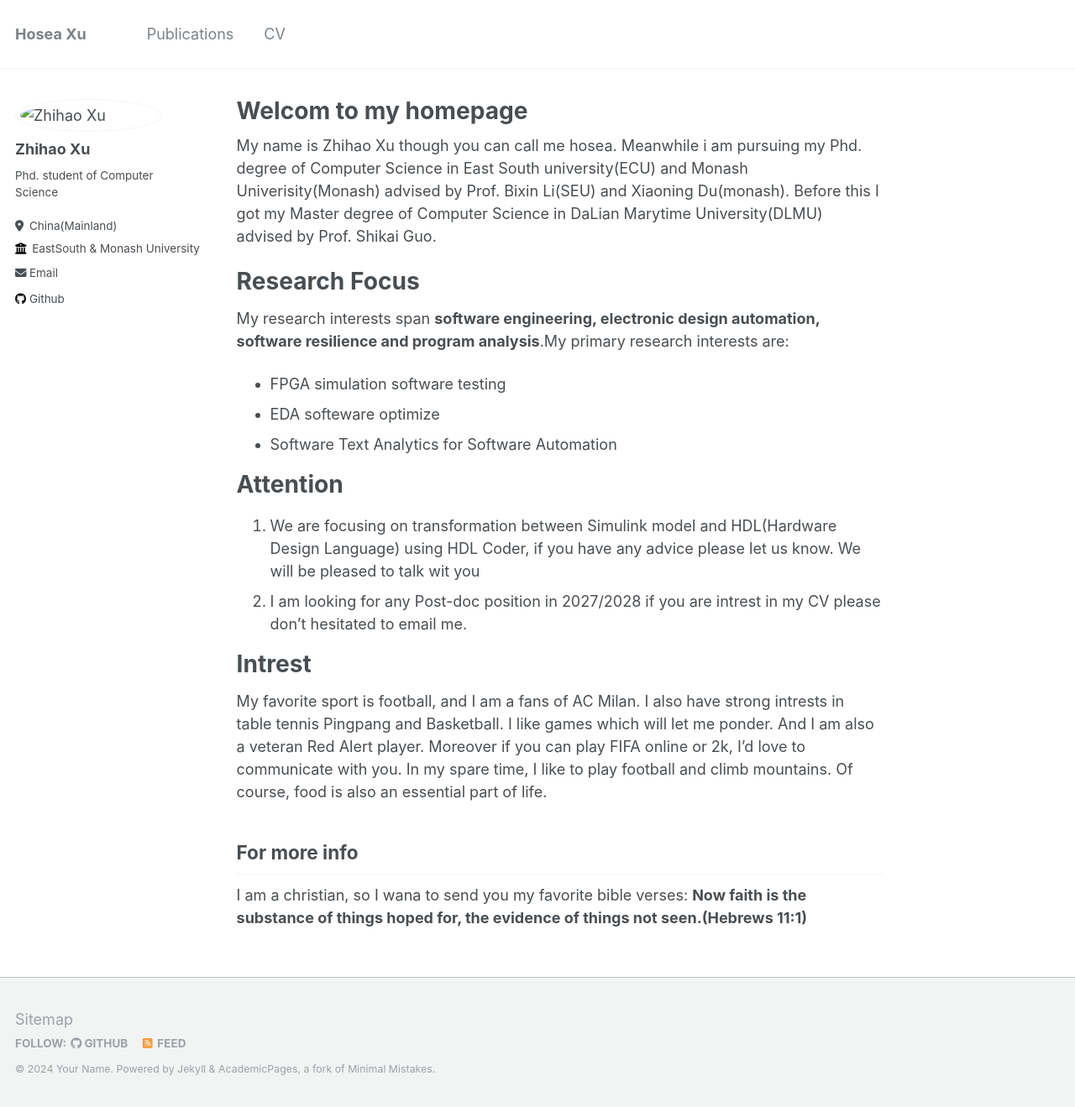
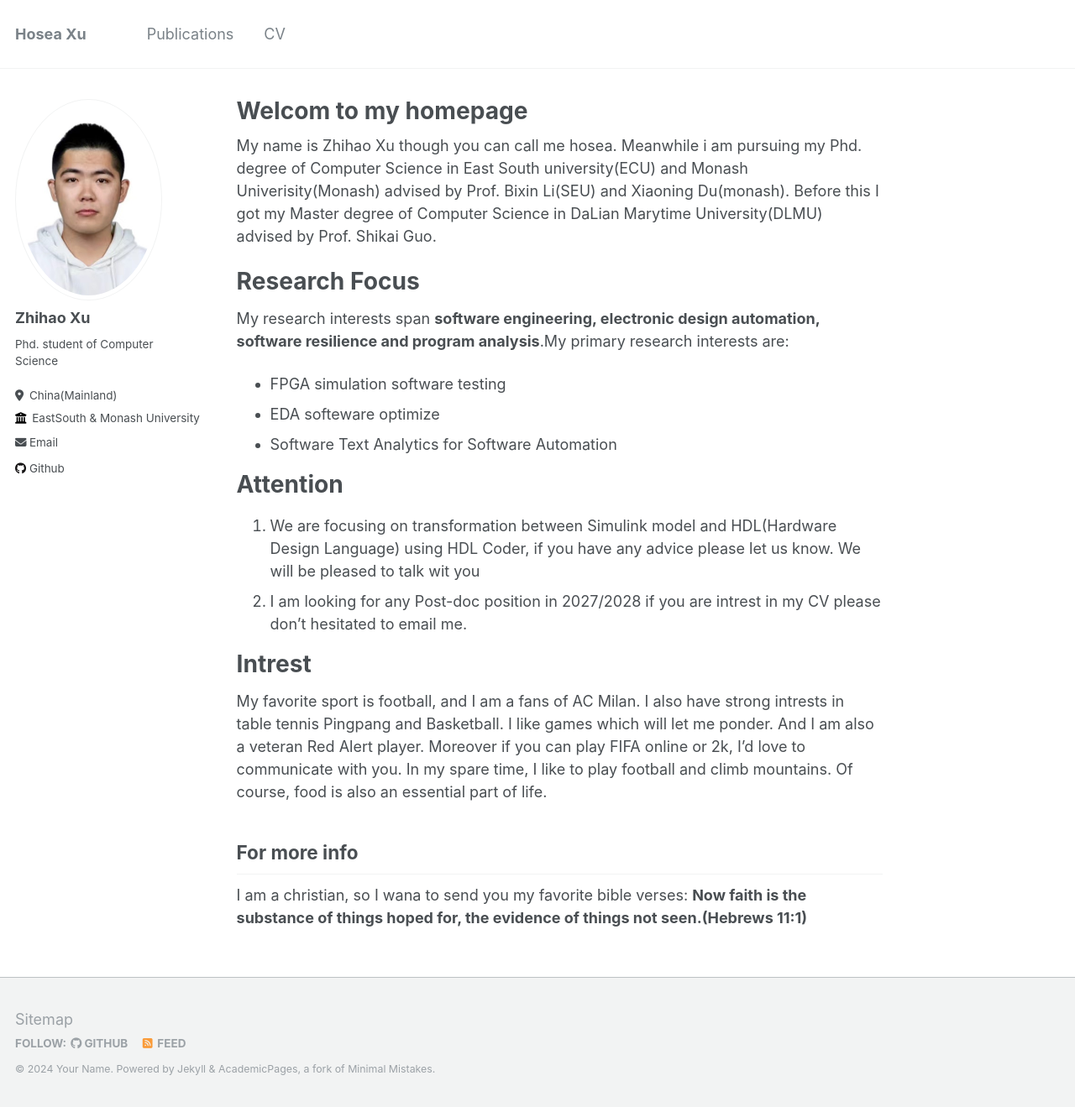
Before and after one commit to cemery123/cemery123.github.io, a Jekyll site: the page built from _pages/about.md, in a window 1280 px wide and 1319 px high. Shown: the whole window at 84% size. Built offline with Jekyll 4.4.1, drawn with Linux system fonts in a browser that asks for light colours.

Commit message:
Update _config.yml

```diff
--- a/_config.yml
+++ b/_config.yml
@@ -21,7 +21,7 @@ repository               : "academicpages/academicpages.github.io"
 #               Additional customization can be done by editing /_includes/author-profile.html
 author:
   # Biographic information
-  avatar           : "/images/im.jpg"
+  avatar           : "im.jpg"
   name             : "Zhihao Xu"
   pronouns         : # example: "she/her"
   bio              : "Phd. student of Computer Science"
```
